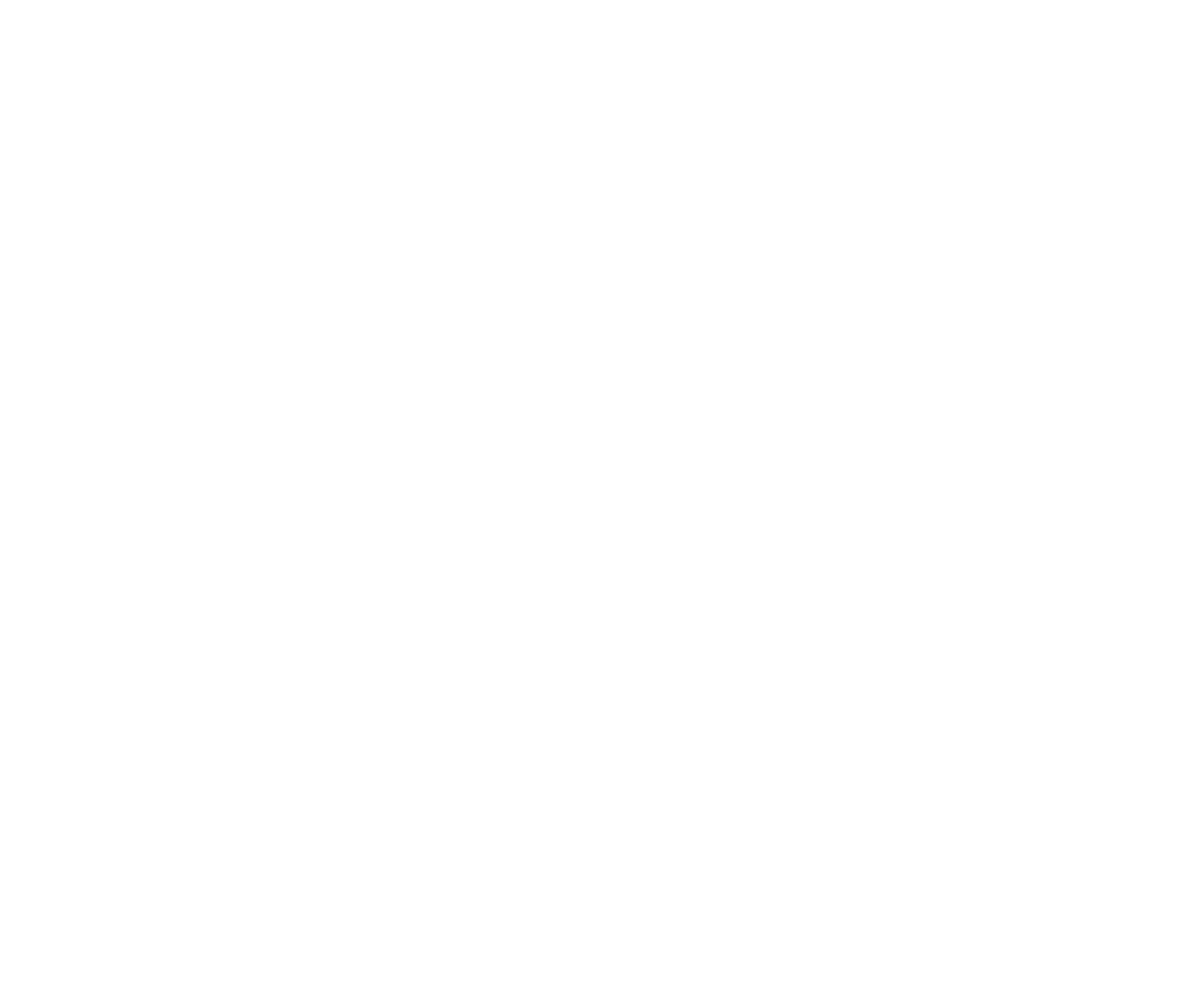
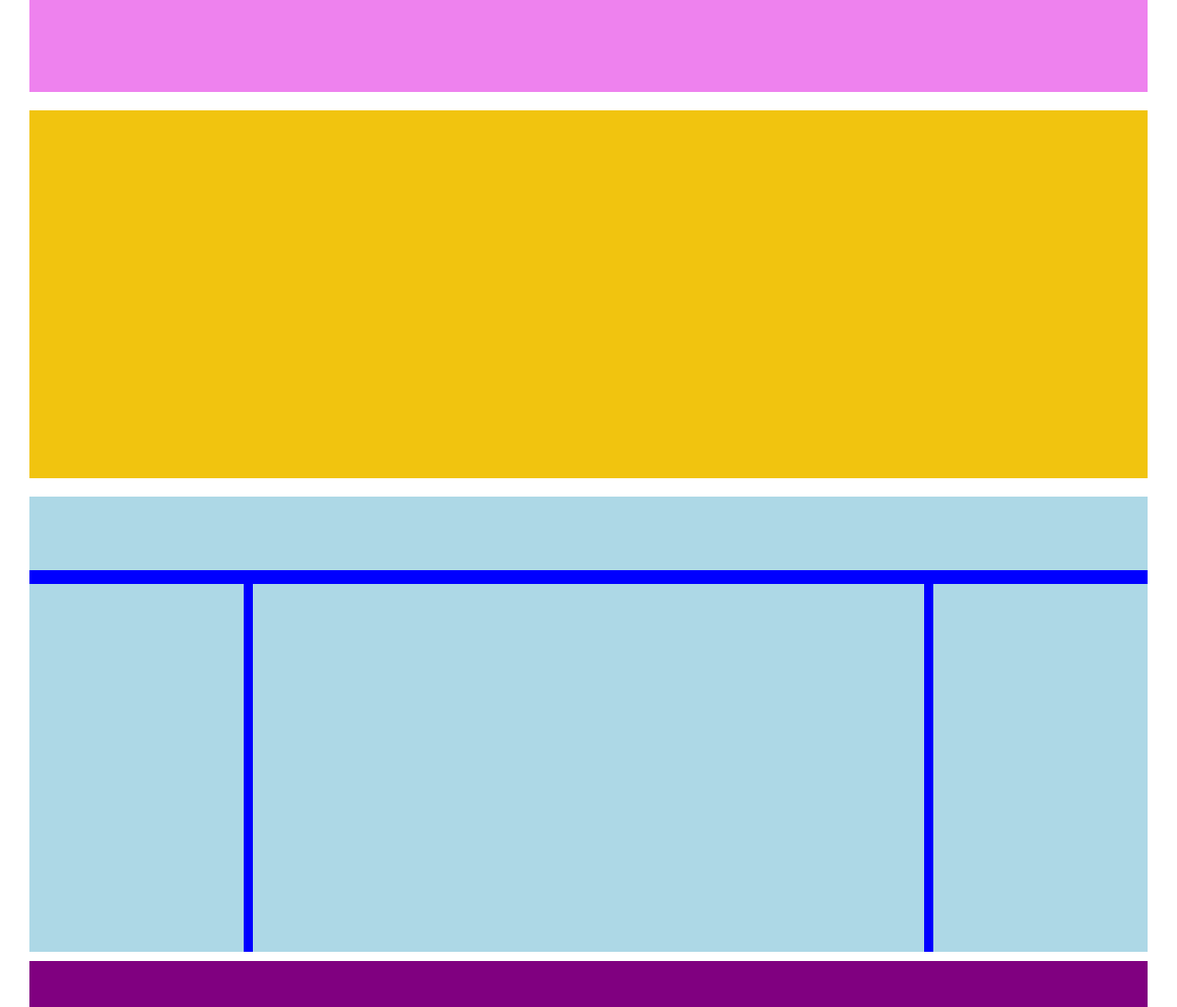
Before and after one commit to deivh/htmlcss-struttura-wp, a plain HTML site: page index.html in a window 1280 px wide. Shown: the whole page at 92% size. Before the commit the page ends 800 px from the top, so only its background shows below. Drawn offline with Linux system fonts and the light colour scheme.

Commit message:
completed structure

```diff
--- a/css/main.css
+++ b/css/main.css
@@ -13,3 +13,77 @@
   display: table;
   clear: both;
 }
+
+#container {
+  width: 95%;
+  margin: auto;
+}
+
+/* regole intestazione */
+
+header {
+
+  /* debug */
+  height: 100px;
+  background-color: violet;
+}
+
+/* regole corpo centrale pagina */
+
+.banner {
+  margin-top: 20px;
+  /* debug */
+  height: 400px;
+  background-color:  #f1c40f;
+}
+
+.title {
+  margin-top: 20px;
+  /* debug */
+  height: 80px;
+  background-color: lightblue;
+}
+
+.row {
+/* debug */
+background-color: blue
+}
+
+aside:first-of-type {
+  margin-top: 15px;
+  margin-right: 10px;
+  float: left;
+  width: calc(20% - 10px);
+  /* debug */
+  height: 400px;
+  background-color: lightblue;
+}
+
+aside:last-of-type {
+  margin-top: 15px;
+  margin-left: 10px;
+  float: left;
+  width: calc(20% - 10px);
+  /* debug */
+  height: 400px;
+  background-color: lightblue;
+}
+
+
+.central {
+  margin-top: 15px;
+  float: left;
+  width: 60%;
+  /* debug */
+  height: 400px;
+  background-color: lightblue;
+}
+
+/* regole crediti/piè di pagina */
+
+footer {
+  margin-top: 10px;
+  /* debug */
+  height: 50px;
+  background-color: purple;
+}
--- a/index.html
+++ b/index.html
@@ -7,14 +7,31 @@
   </head>
   <body>
 
-    <div class="container">
+    <div id="container">
 
       <header>
 
       </header>
 
       <main>
+        <section class="banner">
 
+        </section>
+        <section class="title">
+
+        </section>
+        <div class="row">
+          <aside>
+
+          </aside>
+          <section class="central">
+
+          </section>
+          <aside>
+
+          </aside>
+
+        </div>
       </main>
 
       <footer>
```
